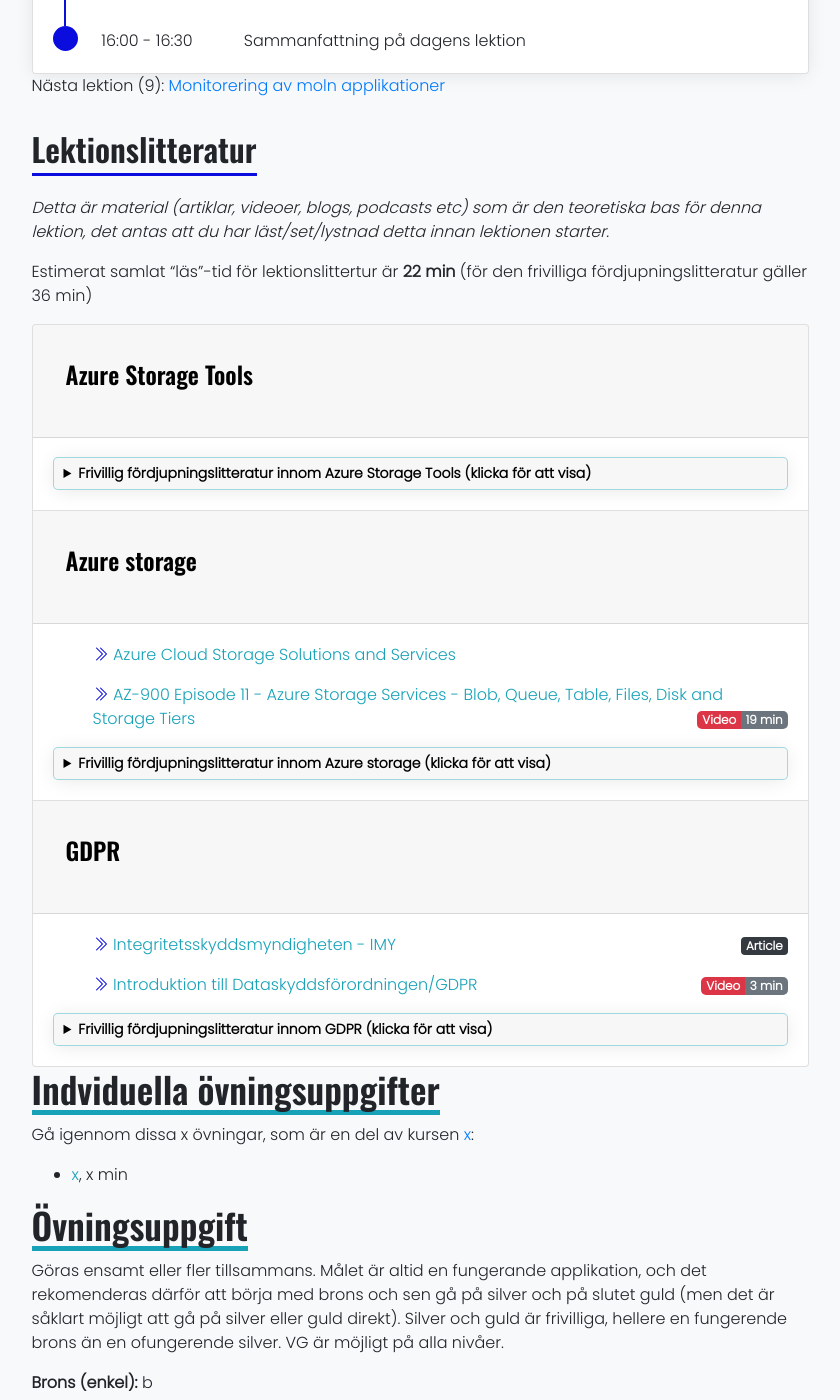
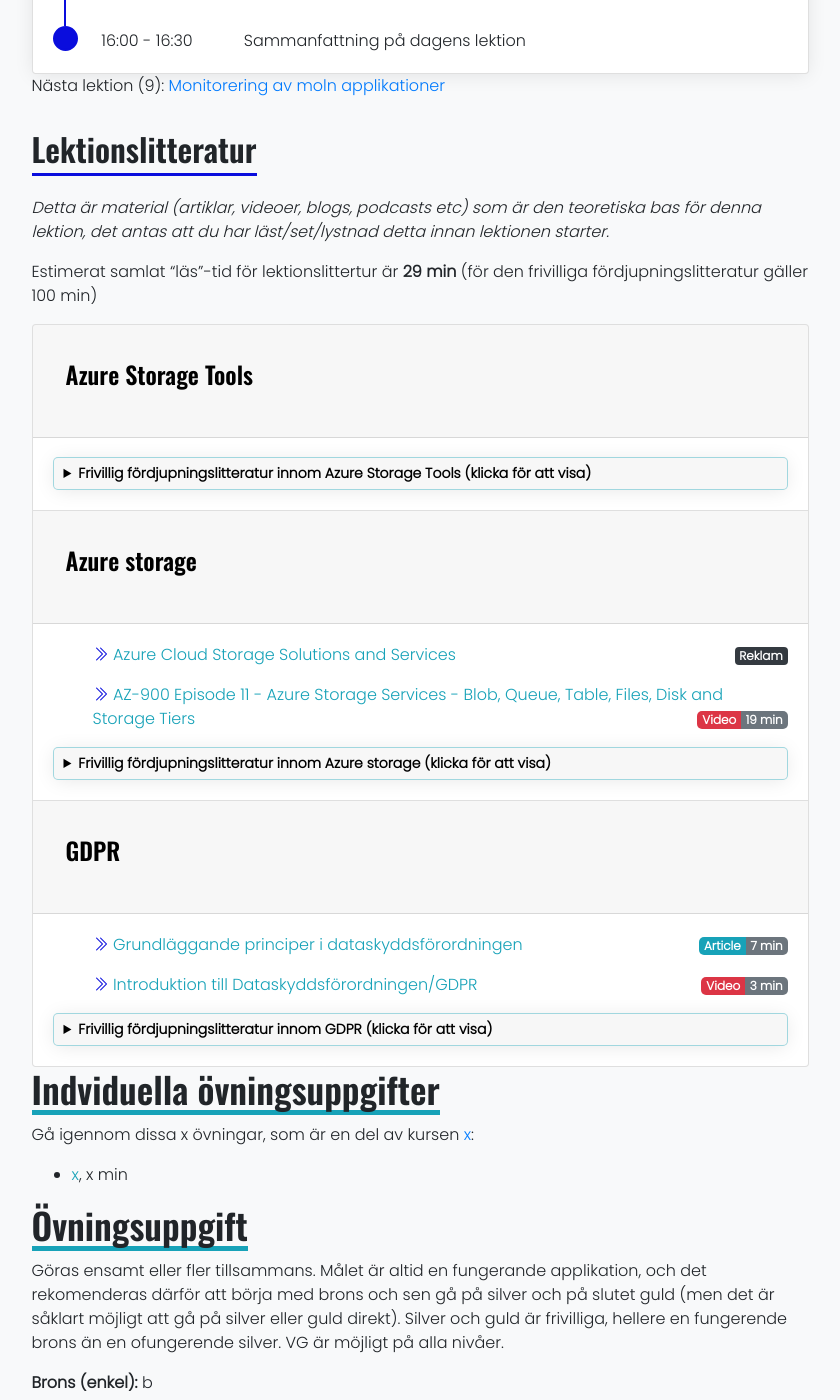
Before and after one commit to PGBSNH20/PGBSNH20-molnapplikationer, a Jekyll site: the page built from lectures/08-files.md, in a window 1280 px wide and 1400 px high, scrolled down 779 px. Shown: the whole window, without its empty margins (220-1060 px from the left). Built offline with Jekyll 4.4.1, drawn with Linux system fonts in a browser that asks for light colours; nearby versions of some CDN libraries.

Commit message:
Adds timing

```diff
--- a/_data/lecture_filer_i_molnet.yml
+++ b/_data/lecture_filer_i_molnet.yml
@@ -1,7 +1,7 @@
 ---
 contentTimeTotal:
-  literatureTime: 22
-  optionalLiteratureTime: 36
+  literatureTime: 29
+  optionalLiteratureTime: 100
 topics:
   - topic: "Azure Storage Tools"
     literatureTime: 0
@@ -21,7 +21,7 @@ topics:
         And make sure to keep an eye on our Azure Portal "How to" Series playlist: https://www.youtube.com/playlist?list=PLLasX02E8BPBKgXP4oflOL29TtqTzwhxR
     - title: "Azure Storage Explorer – cloud storage management"
       url: https://azure.microsoft.com/en-us/features/storage-explorer/#overview
-      timeType: Article
+      timeType: Reklam
       timeMinutes: 0
       timeBadge: dark
       description: >
@@ -35,7 +35,11 @@ topics:
         The Azure Storage Emulator (deprecated) provides a free local development environment for developing and testing your Azure Storage applications.
     - title: "GitHub - Azure/Azurite"
       url: https://github.com/azure/azurite
+      timeType: GitHub
+      timeMinutes: 0
+      timeBadge: dark
       description: >
+        -repo
         A lightweight server clone of Azure Storage that simulates most of the commands supported by it with minimal dependencies - GitHub - Azure/Azurite: A lightweight server clone of Azure Storage that ...
   - topic: "Azure storage"
     literatureTime: 19
@@ -44,6 +48,9 @@ topics:
     literature:
     - title: "Azure Cloud Storage Solutions and Services"
       url: https://azure.microsoft.com/en-us/product-categories/storage/
+      timeType: Reklam
+      timeMinutes: 0
+      timeBadge: dark
       description: >
         View a variety of Azure storage products and tools. Find massively scalable cloud storage systems to secure your data from unauthorized access.
     - title: "AZ-900 Episode 11 - Azure Storage Services - Blob, Queue, Table, Files, Disk and Storage Tiers"
@@ -62,15 +69,15 @@ topics:
       description: >
         Analyzes differences and similarities between two types of queues offered by Azure.
   - topic: "GDPR"
-    literatureTime: 3
-    optionalLiteratureTime: 0
+    literatureTime: 10
+    optionalLiteratureTime: 64
     description-include: gdpr.md
     literature:
-    - title: "Integritetsskyddsmyndigheten - IMY"
+    - title: "Grundläggande principer i dataskyddsförordningen"
       url: https://www.imy.se/verksamhet/dataskydd/det-har-galler-enligt-gdpr/grundlaggande-principer/
       timeType: Article
-      timeMinutes: 0
-      timeBadge: dark
+      timeMinutes: 7
+      timeBadge: info
       description: >
         Vi arbetar för att skydda alla dina personuppgifter, till exempel om hälsa och ekonomi, så att de hanteras korrekt och inte hamnar i orätta händer.
     - title: "Introduktion till Dataskyddsförordningen/GDPR"
@@ -83,11 +90,20 @@ topics:
     optionalLiterature:
     - title: "What Happens When You ‘Delete’ Something On The Internet"
       url: https://www.techworm.net/2016/04/happens-delete-something-internet.html
+      timeType: Article
+      timeMinutes: 5
+      timeBadge: info
       description: >
         Have you ever thought what really happens when you delete data on the Internet? Many a times we post something on our Facebook or Twitter wall only to
     - title: "GDPR Developer Guide"
       url: https://lincnil.github.io/GDPR-Developer-Guide/
-    - title: "Integritetsskyddsmyndigheten - IMY"
+      timeType: Article
+      timeMinutes: 58
+      timeBadge: info
+    - title: "Dataskydd"
       url: https://www.imy.se/verksamhet/dataskydd/
+      timeType: Article
+      timeMinutes: 1
+      timeBadge: info
       description: >
         Vi arbetar för att skydda alla dina personuppgifter, till exempel om hälsa och ekonomi, så att de hanteras korrekt och inte hamnar i orätta händer.
```
Also changed, not shown: _data/lecture_monitorering_av_moln_applikationer.yml (+13 -6 lines).
